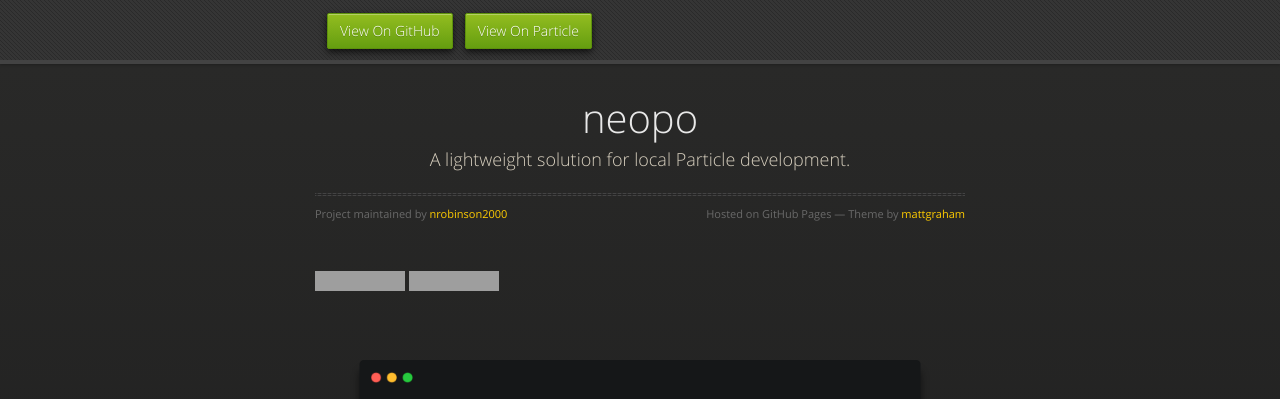
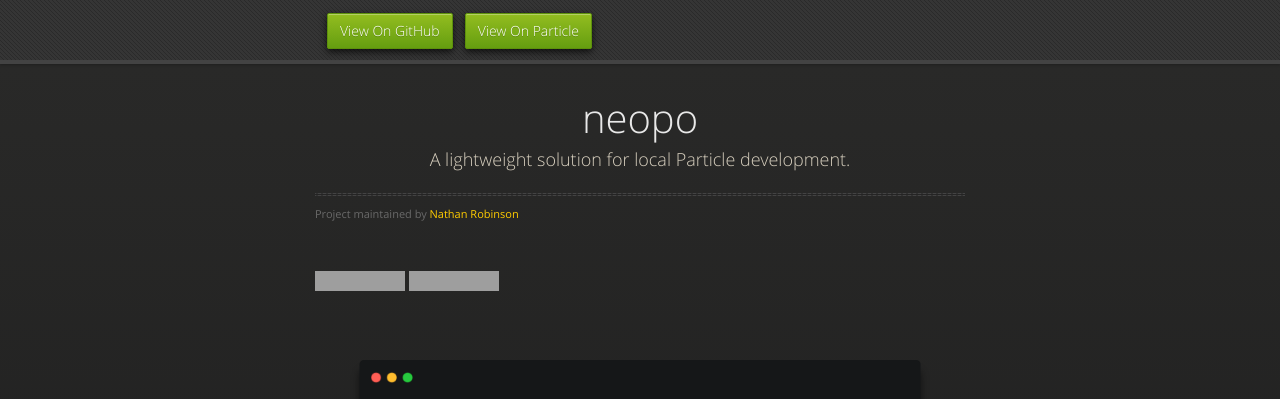
Before and after one commit to nrobinson2000/neopo.xyz, a Jekyll site: the page built from index.md, in a window 1280 px wide and 900 px high. Shown: the top 399 px of the window. Built offline with Jekyll 4.4.1, drawn with Linux system fonts in a browser that asks for light colours; grey boxes are pictures that could not be loaded.

Commit message:
at 21:24 of 2020-07-07

```diff
--- a/_config.yml
+++ b/_config.yml
@@ -7,3 +7,5 @@
 
 github:
   repository_url: https://github.com/nrobinson2000/neopo
+  owner_url: https://github.com/nrobinson2000
+  owner_name: "Nathan Robinson"
--- a/_layouts/default.html
+++ b/_layouts/default.html
@@ -38,7 +38,7 @@
           <p>{{ site.description | default: site.github.project_tagline }}</p>
           <hr>
           <span class="credits left">Project maintained by <a href="{{ site.github.owner_url }}">{{ site.github.owner_name }}</a></span>
-          <span class="credits right">Hosted on GitHub Pages &mdash; Theme by <a href="https://twitter.com/mattgraham">mattgraham</a></span>
+          <!-- <span class="credits right">Hosted on GitHub Pages &mdash; Theme by <a href="https://twitter.com/mattgraham">mattgraham</a></span> -->
         </div>
 
         {{ content }}
```
